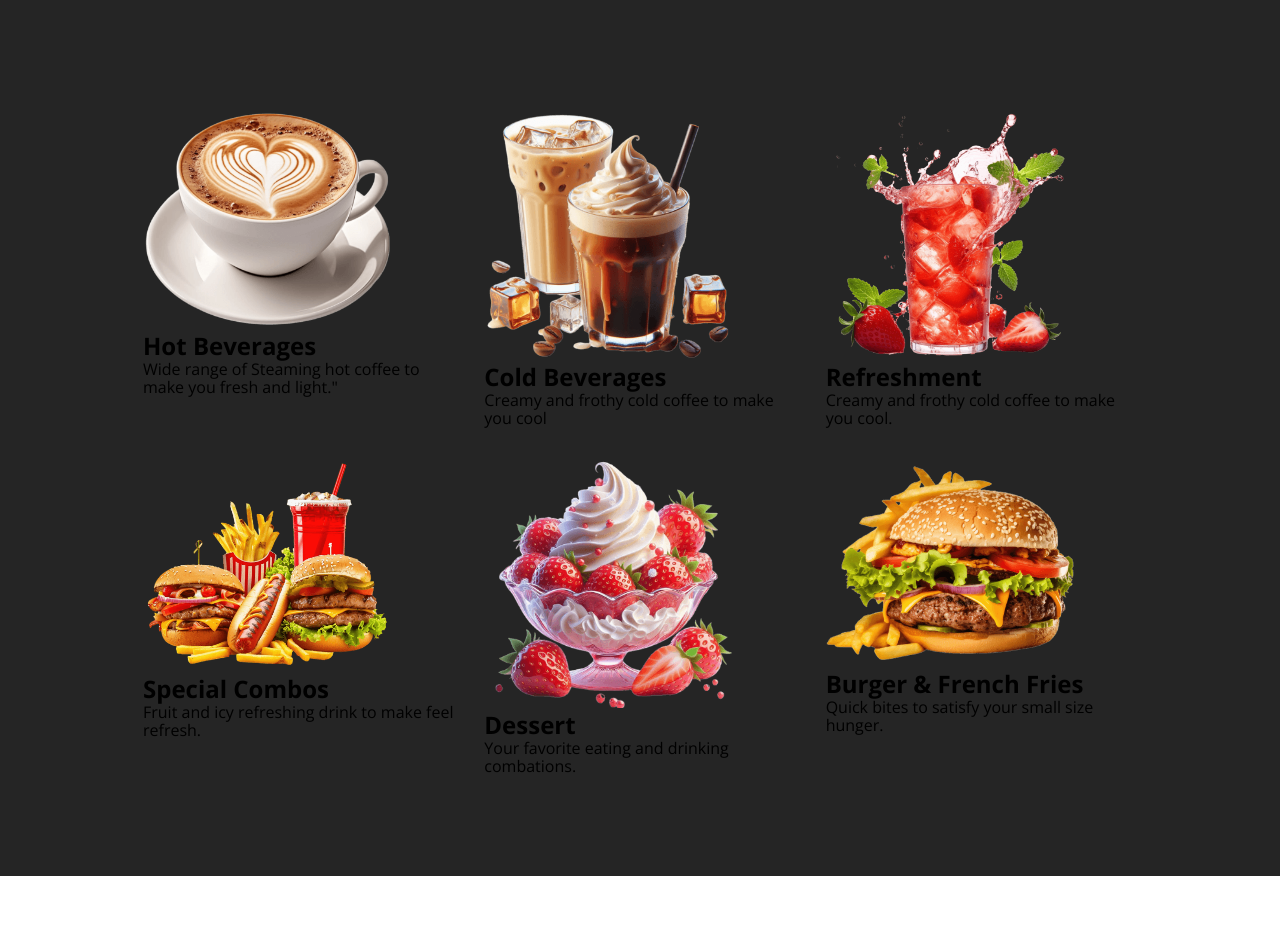
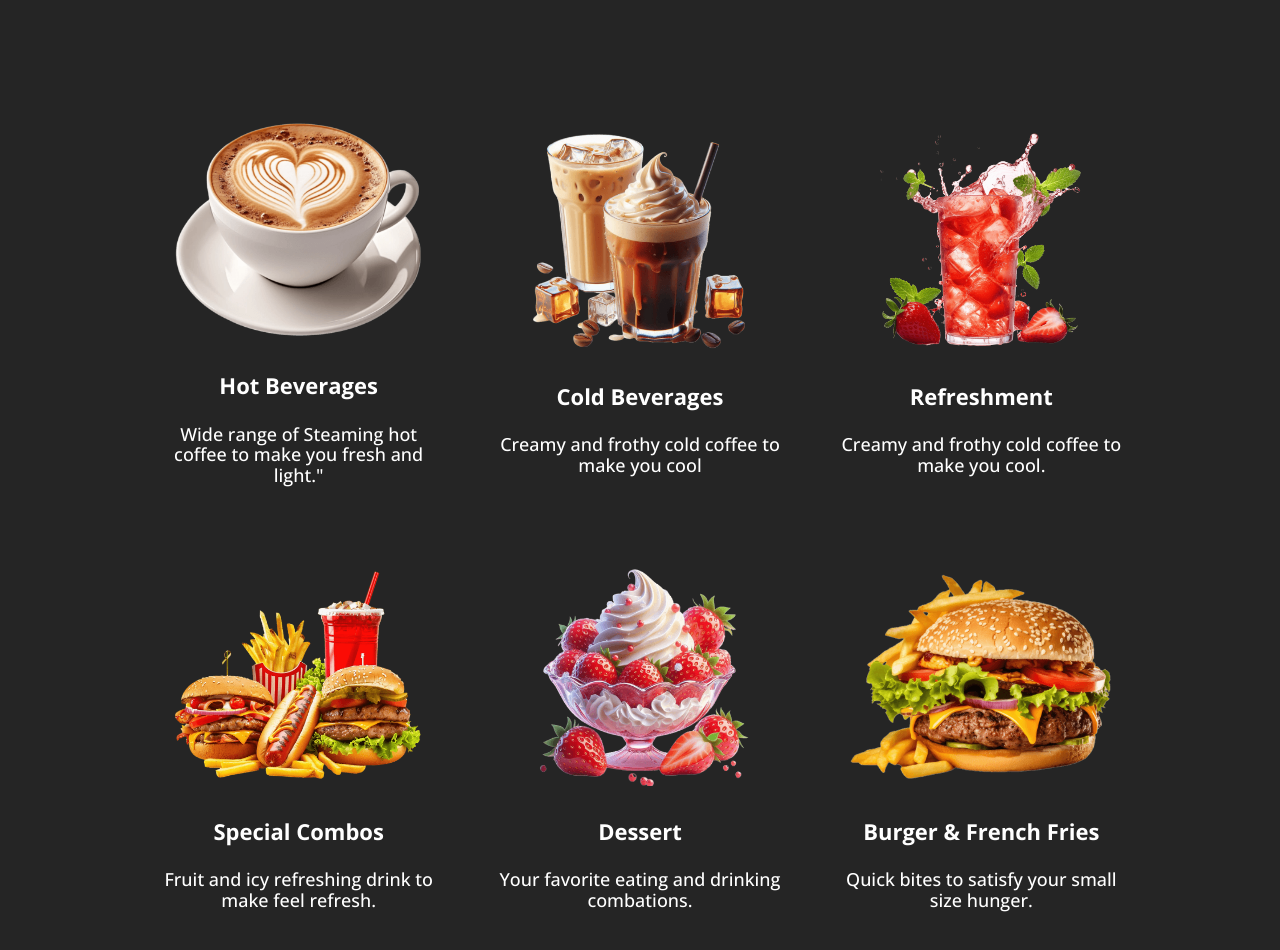
Before and after one commit to ahs120/coffe-shop, a plain HTML site: page index.html in a window 1280 px wide. Shown: the part 1620-2570 px from the top of the page. Before the commit the page ends 2496 px from the top, so only its background shows below. Drawn offline with nearby package versions, Linux system fonts and the light colour scheme.

Commit message:
Add files via upload

```diff
--- a/css/main.css
+++ b/css/main.css
@@ -336,11 +336,44 @@ section.menu {
   }
 }
 
-.items {
-  margin-top: 200px;
-  & .item {
-    & img {
-      width: 250px;
+.go-to-order {
+  position: absolute;
+  left: 0;
+  bottom: 0;
+  background-color: #00000090;
+  width: 100%;
+  height: 0;
+  overflow: hidden;
+  transition: 0.3s;
+  & a {
+    background-color: #da881e;
+    transition: 0.3s;
+    padding: 15px;
+    border-radius: 15px;
+    &:hover {
+      background-color: #8a540d;
     }
   }
 }
+.items {
+  justify-content: center;
+  align-items: center;
+  gap: 60px 40px;
+  flex-wrap: wrap;
+  margin-top: 200px;
+  & .item {
+    &:hover > .go-to-order {
+      height: 100%;
+    }
+    width: calc((100% / 3) - 30px);
+    position: relative;
+    & img {
+      height: 220px;
+    }
+  }
+  @media (max-width: 1024px) {
+    & .item {
+      width: 300px;
+    }
+  }
+}
--- a/css/my-lib/library.css
+++ b/css/my-lib/library.css
@@ -1255,6 +1255,8 @@ a {
 .g-3col {
   display: grid;
   grid-template-columns: repeat(auto-fill, minmax(300px, 1fr));
-  gap: 30px;
+  justify-content: center;
+  align-items: center;
+  gap: 60px 30px;
 }
 /*  end  grid system  */
--- a/index.html
+++ b/index.html
@@ -124,38 +124,66 @@
           <h1>our menu</h1>
         </div>
         <div class="container">
-          <div class="items g-3col mt-50">
-            <div class="item">
+          <div class="items d-flex">
+            <div class="item c-fff txt-center p-10">
               <img src="images/hot-beverages.png" alt="" />
-              <h2>Hot Beverages</h2>
-              <p>
+              <h2 class="fs-22 mb-25 mt-30">Hot Beverages</h2>
+              <p class="fs-18 fw-500">
                 Wide range of Steaming hot coffee to make you fresh and light."
               </p>
+              <div class="go-to-order f-center rad-10">
+                <a href="shop.html" class="order c-fff">ORDER NOW</a>
+              </div>
             </div>
-            <div class="item">
+            <div class="item c-fff txt-center p-10">
               <img src="images/cold-beverages.png" alt="" />
-              <h2>Cold Beverages</h2>
-              <p>Creamy and frothy cold coffee to make you cool</p>
+              <h2 class="fs-22 mb-25 mt-30">Cold Beverages</h2>
+              <p class="fs-18 fw-500">
+                Creamy and frothy cold coffee to make you cool
+              </p>
+              <div class="go-to-order f-center rad-10">
+                <a href="shop.html" class="order c-fff">ORDER NOW</a>
+              </div>
             </div>
-            <div class="item">
+            <div class="item c-fff txt-center p-10">
               <img src="images/refreshment.png" alt="" />
-              <h2>Refreshment</h2>
-              <p>Creamy and frothy cold coffee to make you cool.</p>
+              <h2 class="fs-22 mb-25 mt-30">Refreshment</h2>
+              <p class="fs-18 fw-500">
+                Creamy and frothy cold coffee to make you cool.
+              </p>
+              <div class="go-to-order f-center rad-10">
+                <a href="shop.html" class="order c-fff">ORDER NOW</a>
+              </div>
             </div>
-            <div class="item">
+            <div class="item c-fff txt-center p-10">
               <img src="images/special-combo.png" alt="" />
-              <h2>Special Combos</h2>
-              <p>Fruit and icy refreshing drink to make feel refresh.</p>
+              <h2 class="fs-22 mb-25 mt-30">Special Combos</h2>
+              <p class="fs-18 fw-500">
+                Fruit and icy refreshing drink to make feel refresh.
+              </p>
+              <div class="go-to-order f-center rad-10">
+                <a href="shop.html" class="order c-fff">ORDER NOW</a>
+              </div>
             </div>
-            <div class="item">
+            <div class="item c-fff txt-center p-10">
               <img src="images/desserts.png" alt="" />
-              <h2>Dessert</h2>
-              <p>Your favorite eating and drinking combations.</p>
+              <h2 class="fs-22 mb-25 mt-30">Dessert</h2>
+              <p class="fs-18 fw-500">
+                Your favorite eating and drinking combations.
+              </p>
+              <div class="go-to-order f-center rad-10">
+                <a href="shop.html" class="order c-fff">ORDER NOW</a>
+              </div>
             </div>
-            <div class="item">
+            <div class="item c-fff txt-center p-10">
               <img src="images/burger-frenchfries.png" alt="" />
-              <h2>Burger & French Fries</h2>
-              <p>Quick bites to satisfy your small size hunger.</p>
+              <h2 class="fs-22 mb-25 mt-30">Burger & French Fries</h2>
+              <p class="fs-18 fw-500">
+                Quick bites to satisfy your small size hunger.
+              </p>
+              <div class="go-to-order f-center rad-10">
+                <a href="shop.html" class="order c-fff">ORDER NOW</a>
+              </div>
             </div>
           </div>
         </div>
```
Also changed, not shown: shop.html (added, +32 -0 lines).
